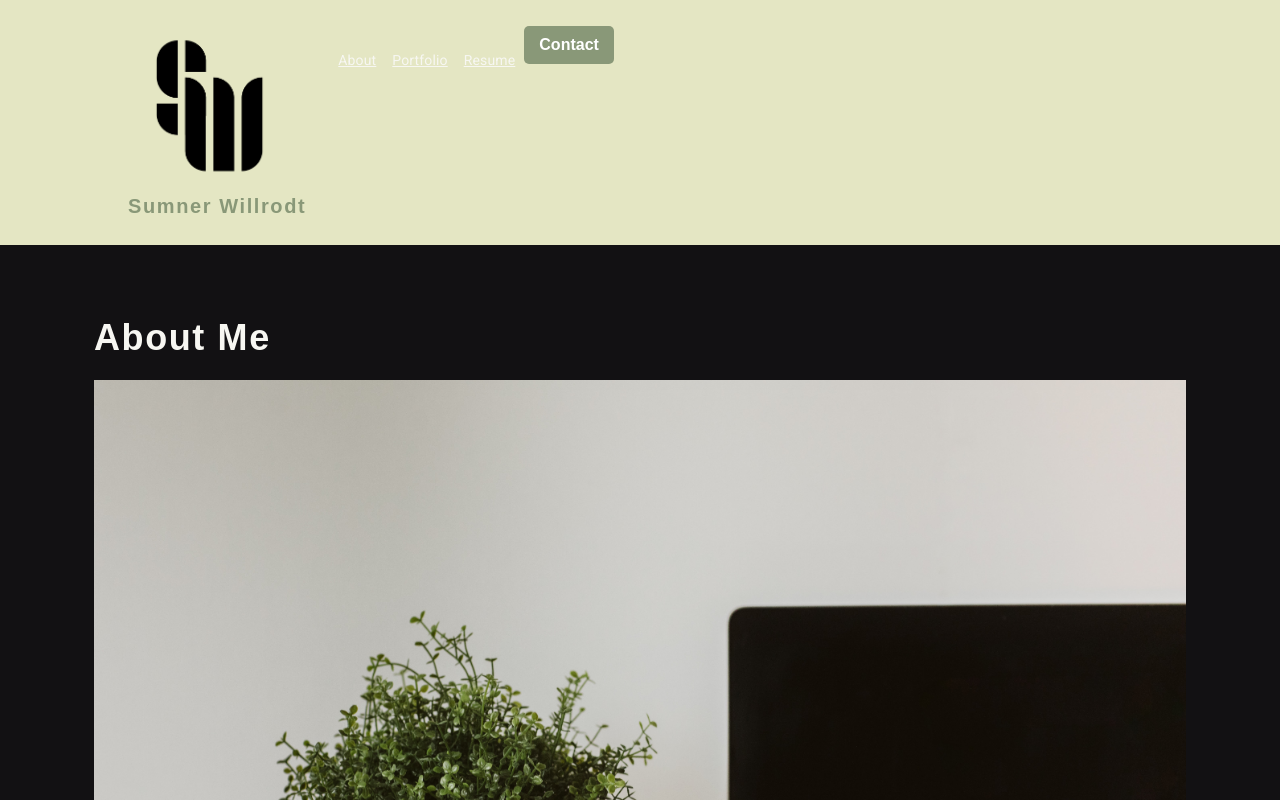
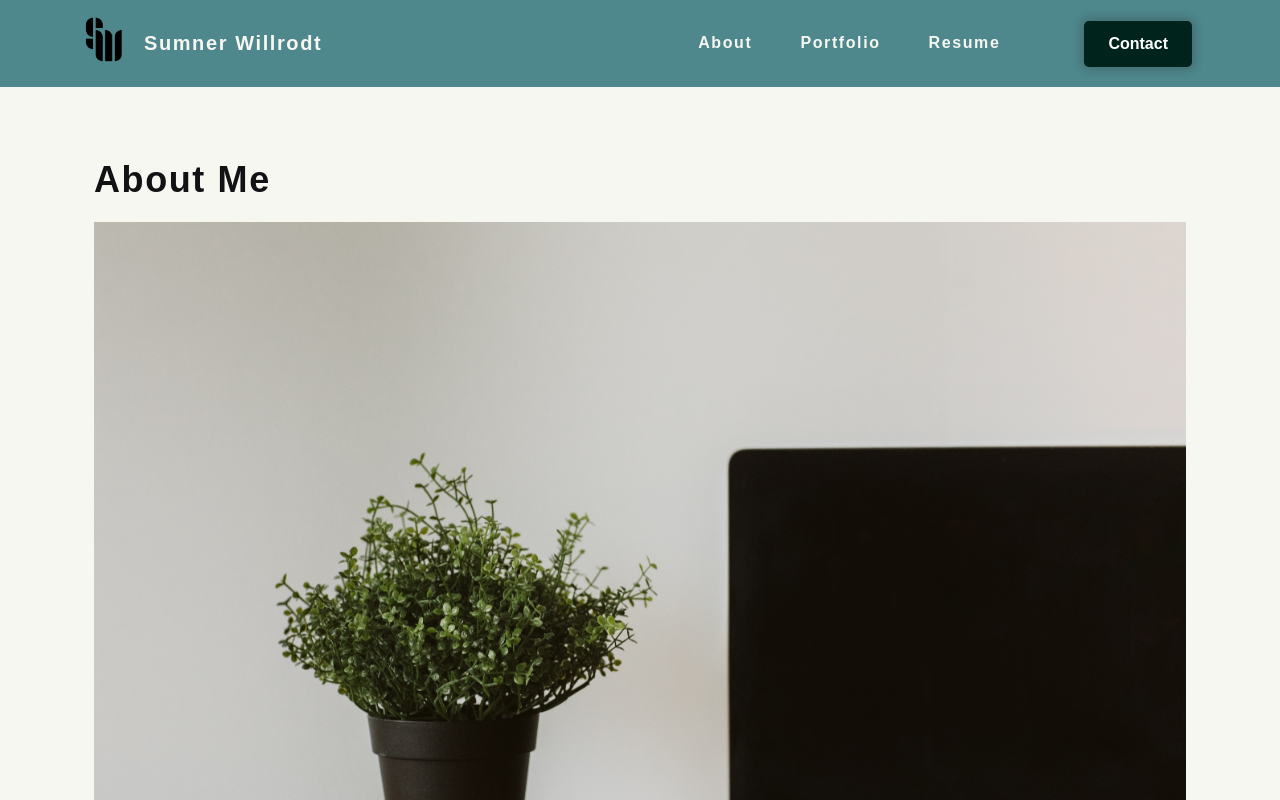
Before and after one commit to sumwillrodt/react-folio, a React (Create React App) app: page / in a window 1280 px wide. Shown: the top 800 px of the page. Built offline with nearby package versions, Linux system fonts and the light colour scheme.

Commit message:
update style

```diff
--- a/src/App.js
+++ b/src/App.js
@@ -11,9 +11,9 @@ import Footer from '../src/assets/components/Footer/Footer';
 function App() {
 
   const sections =  [
-    { title: "About", url:"#" },
-    { title: "Portfolio", url:"#" },
-    { title: "Resume", url:"#" }
+    { title: "About", url:"/about" },
+    { title: "Portfolio", url:"/portfolio" },
+    { title: "Resume", url:"/resume" }
   ];
 
   // const sections =  [ "About", "Portfolio",  "Resume" ];
--- a/src/assets/components/Header/Header.js
+++ b/src/assets/components/Header/Header.js
@@ -6,14 +6,14 @@ function Header(props) {
   const { sections } = props;
   return (
     <header className="">
-      <div id="logo-area" className="center">
+      <div id="logo-area">
         <a href="/About"><img src={logo} className="logo" alt="logo"/></a>
-       <h5 className="">Sumner Willrodt</h5>
+        <h5 sx={{px: 2, flexShrink: 0}}>Sumner Willrodt</h5>
       </div>
       <nav>
-        <Toolbar component="nav" variant="dense" sx={{ justifyContent: 'space-between', overflowX: 'auto' }}>
+        <Toolbar component="nav" variant="dense">
           {sections.map((section) => (
-            <Link color="inherit" noWrap key={section.title} variant="body2" href={section.url} sx={{ p: 1, flexShrink: 0 }} >
+            <Link color="inherit" key={section.title} variant="inherit" underline="none" href={section.url} sx={{ px: 3, flexShrink: 0 }} >
               {section.title}
             </Link>
           ))}
--- a/src/index.css
+++ b/src/index.css
@@ -1,46 +1,79 @@
 * {
   box-sizing: border-box;
+
 }
 
 :root {
-  --primary: #899878ff;
-  --secondary: #222725ff;
-  --tertiary: #e4e6c3ff;
+  --primary: #4e878cff;
+  --secondary: #ff5964ff;
+  --tertiary: #ffe74cff;
+  --quartiary: #00241bff;
   --light: #f7f7f2ff;
   --dark: #121113ff;
   --darker: #111111;
 }
 
+/* --minion-yellow: #ffe74cff;
+--fiery-rose: #ff5964ff;
+--white: #ffffffff;
+--steel-teal: #4e878cff;
+--dark-green: #00241bff; */
+
+/******** HEADER ********/
+
 header {
-  padding: 2% 10%;
-  background-color: var(--tertiary);
+  padding: 1% 5%;
+  background-color: var(--primary);
   display: flex;
+  justify-content: space-between;
+  align-items: center;
 }
-
-header a {
+header h5 {
   color: var(--light);
 }
 
 .logo {
-  max-width: 120pt;
+  max-width: 40pt;
+  margin: 0 10pt;
 }
 
-nav {
-  margin: 0;
+Toolbar {
+  justify-content: space-between;
+  overflow: 'auto';
+  align-items: center;
 }
 
-.navTitle {
+#logo-area {
+  display: flex;
+  align-items: center;
+}
+
+
+nav {
   font-size: medium;
   font-weight: 600;
-  color: var(--secondary);
+  color: var(--light);
 }
 
-.navTitle:active {
+nav a:active {
   color: var(--tertiary);
 }
 
-.navTitle:hover {
-  color: var(--tertiary);
+nav a:hover {
+  text-decoration: underline;
+  text-decoration-line: solid;}
+
+.contact-btn {
+	background: var(--quartiary);
+	border: 0;
+	border-radius: 5px;
+	color: #fff;
+	cursor: pointer;
+	font-size: 16px;
+	font-weight: 600;
+	padding: 14px 24px;
+  margin-left: 60px;
+  box-shadow: 0px 0px 10px 2px #2222224a;
 }
 
 code {
@@ -66,7 +99,7 @@ body {
   font-weight: 400;
   line-height: 1.65;
   letter-spacing: .1em;
-  background: var(--dark);
+  background: var(--light);
   color: var(--light);
 }
 
@@ -80,6 +113,7 @@ h6 {
   font-weight: 600;
   margin: 0;
   line-height: 1.25;
+  color: var(--dark);
 }
 
 h1 {
@@ -134,7 +168,7 @@ button {
   border: none;
   outline: none;
   cursor: pointer;
-  margin: 0 1px;
+  margin: 0;
   background-color: var(--secondary);
 }
 
@@ -303,25 +337,3 @@ textarea {
 	font-weight: 600;
 	margin-bottom: 25px;
 }
-
-button {
-	background: var(--primary);
-	border: 0;
-	border-radius: 5px;
-	color: #fff;
-	cursor: pointer;
-	font-size: 16px;
-	font-weight: 600;
-	margin-bottom: 30px;
-	padding: 10px 15px;
-}
-
-a {
-	border-radius: 5px;
-	color: var(--primary);
-	font-weight: 600;
-	padding: 2px 4px;
-	margin-left: -2px;
-	margin-right: -2px;
-
-}
```
